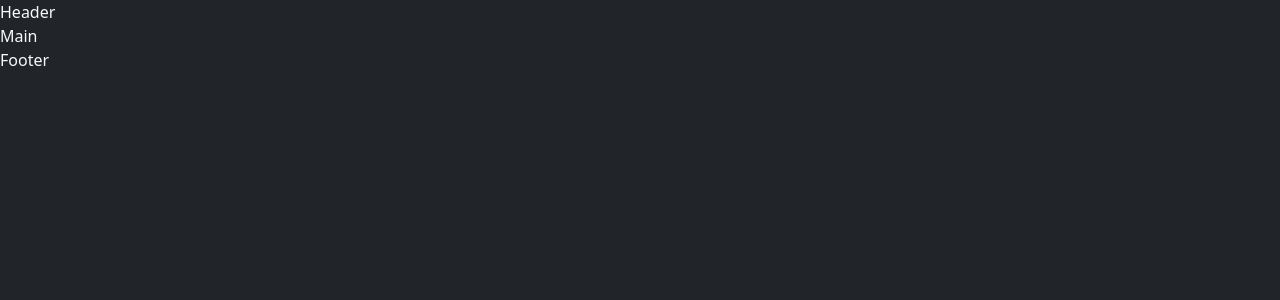
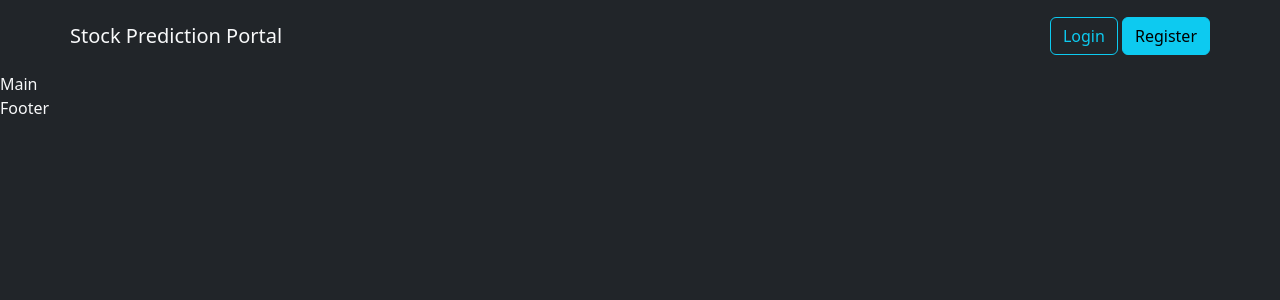
Before and after one commit to galangpiliang/stock-prediction-portal, a React (Vite) app in the folder frontend-react/: page / in a window 1280 px wide. Shown: the top 300 px of the page. Built offline with nearby package versions, Linux system fonts and the light colour scheme.

Commit message:
Header Design

```diff
--- a/frontend-react/src/components/Header.jsx
+++ b/frontend-react/src/components/Header.jsx
@@ -2,7 +2,17 @@
 
 const Header = () => {
     return (
-        <div className='text-light'>Header</div>
+        <>
+            <nav className="navbar container pt-3 pb-3">
+                <a className='navbar-brand text-light' href="">Stock Prediction Portal</a>
+
+                <div>
+                    <a href="" className="btn btn-outline-info">Login</a>
+                    &nbsp;
+                    <a href="" className="btn btn-info">Register</a>
+                </div>
+            </nav>
+        </>
     )
 }
 
```
